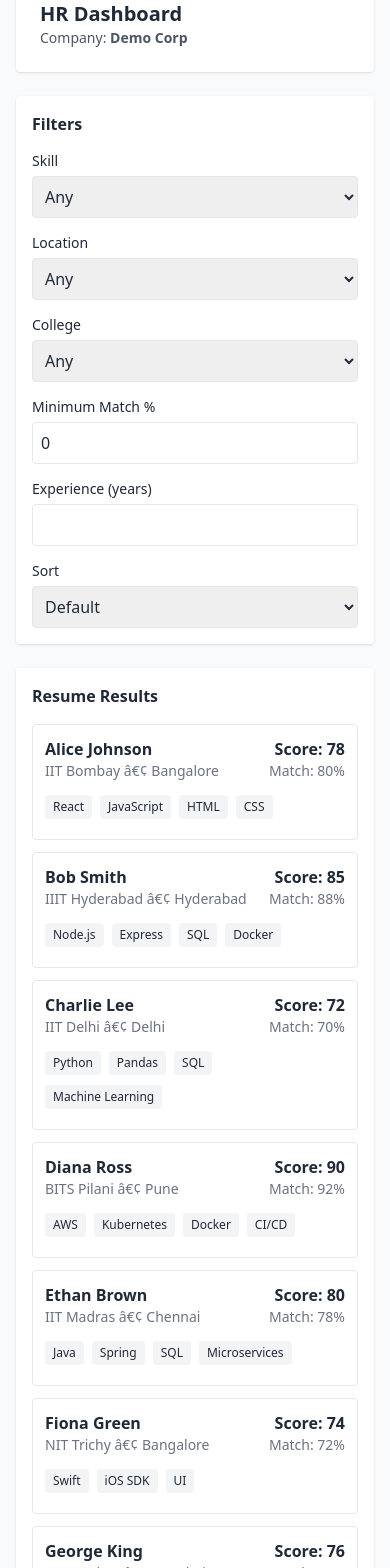
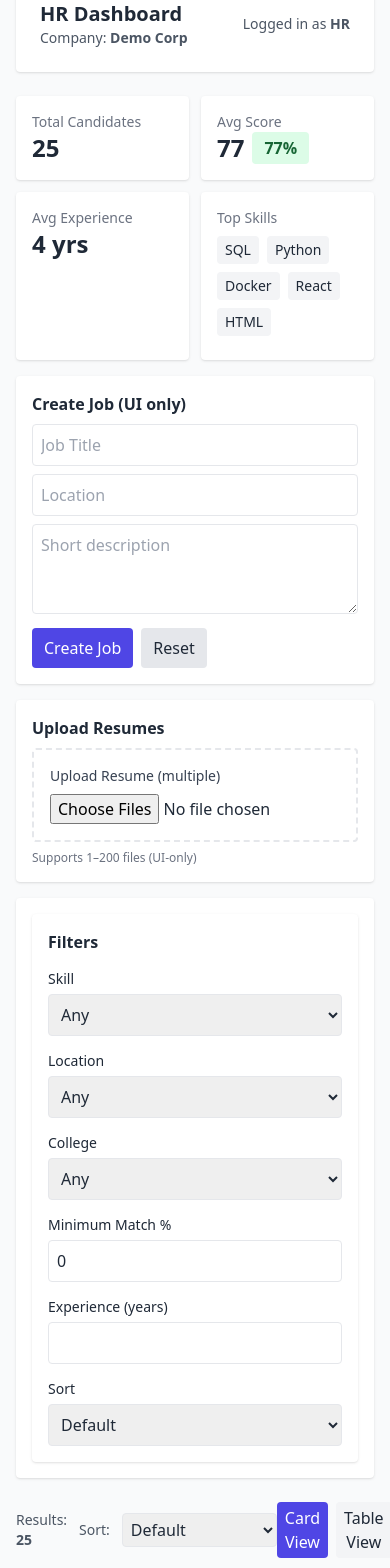
Before and after one commit to M-ABHIRAM36/resume_screener, a React (Vite) app: page /hr in a window 390 px wide. Shown: the part 100-1668 px from the top of the page. Built offline with nearby package versions, Linux system fonts and the light colour scheme.

Commit message:
updated hr dashboard

```diff
--- a/src/pages/auth/Login.jsx
+++ b/src/pages/auth/Login.jsx
@@ -9,6 +9,7 @@ export default function Login(){
   const nav = useNavigate()
   const [email, setEmail] = useState('')
   const [password, setPassword] = useState('')
+  const [role, setRole] = useState('candidate')
   const [touched, setTouched] = useState({})
   const [errors, setErrors] = useState({})
 
@@ -23,8 +24,9 @@ export default function Login(){
   function handleLogin(){
     setTouched({email:true,password:true})
     if(Object.keys(errors).length === 0){
-      // UI-only: simulate login, route to candidate dashboard
-      nav('/candidate')
+      // UI-only: route based on selected role
+      if(role === 'hr') nav('/hr')
+      else nav('/candidate')
     }
   }
 
@@ -36,6 +38,12 @@ export default function Login(){
     <div className="max-w-md bg-white p-6 rounded shadow">
       <h2 className="text-xl font-semibold mb-4">Login</h2>
       <div className="space-y-3">
+        <label className="text-sm">Role</label>
+        <select value={role} onChange={e=>setRole(e.target.value)} className="w-full border p-2 rounded">
+          <option value="candidate">Candidate</option>
+          <option value="hr">HR / Organization</option>
+        </select>
+
         <div>
           <label className="text-sm">Email</label>
           <input value={email} onChange={e=>setEmail(e.target.value)} onBlur={()=>setTouched(t=>({...t,email:true}))} placeholder="Email" className="w-full border p-2 rounded mt-1" />
--- a/src/pages/hr/Dashboard.jsx
+++ b/src/pages/hr/Dashboard.jsx
@@ -2,10 +2,16 @@ import React, { useMemo, useState } from "react"
 import candidatesData from "../../data/candidates.json"
 import FilterPanel from "../../components/FilterPanel"
 import CandidateCard from "../../components/CandidateCard"
+import ResumeUpload from "../../components/ResumeUpload"
+import ScoreBadge from "../../components/ScoreBadge"
 
 export default function HRDashboard(){
   const [filters, setFilters] = useState({skill:"", location:"", college:"", minMatch:0, experience:""})
   const [sortBy, setSortBy] = useState("")
+  const [view, setView] = useState('cards')
+  const [jobTitle, setJobTitle] = useState('')
+  const [jobLocation, setJobLocation] = useState('')
+  const [jobDesc, setJobDesc] = useState('')
 
   const filtered = useMemo(()=>{
     let list = candidatesData.slice()
@@ -16,33 +22,131 @@ export default function HRDashboard(){
     if(filters.minMatch) list = list.filter(c => c.matchPercent >= Number(filters.minMatch))
 
     if(sortBy === 'highest_score') list.sort((a,b)=>b.score-a.score)
-    if(sortBy === 'most_experience') list.sort((a,b)=>b.experience-b.experience)
+    if(sortBy === 'most_experience') list.sort((a,b)=>b.experience-a.experience)
     if(sortBy === 'top5') list = list.slice(0,5)
 
     return list
   },[filters, sortBy])
 
+  const stats = useMemo(()=>{
+    const total = candidatesData.length
+    const avgScore = Math.round((candidatesData.reduce((s,c)=>s+c.score,0)/total)||0)
+    const avgExp = Math.round((candidatesData.reduce((s,c)=>s+c.experience,0)/total)||0)
+    const topSkills = Object.entries(candidatesData.flatMap(c=>c.skills).reduce((acc,s)=>{acc[s]=(acc[s]||0)+1;return acc},{}) ).sort((a,b)=>b[1]-a[1]).slice(0,5).map(x=>x[0])
+    return {total, avgScore, avgExp, topSkills}
+  },[])
+
   return (
     <div className="space-y-6">
-      <div className="bg-white rounded shadow p-6">
-        <h2 className="text-xl font-semibold">HR Dashboard</h2>
-        <p className="text-sm text-gray-600">Company: <strong>Demo Corp</strong></p>
+      <div className="bg-white rounded shadow p-6 flex items-center justify-between">
+        <div>
+          <h2 className="text-xl font-semibold">HR Dashboard</h2>
+          <p className="text-sm text-gray-600">Company: <strong>Demo Corp</strong></p>
+        </div>
+        <div className="flex gap-4">
+          <div className="text-sm text-gray-600">Logged in as <strong>HR</strong></div>
+        </div>
       </div>
 
-      <div className="grid grid-cols-1 lg:grid-cols-4 gap-6">
-        <div className="lg:col-span-1">
-          <FilterPanel filters={filters} setFilters={setFilters} setSortBy={setSortBy} />
+      <div className="grid grid-cols-1 lg:grid-cols-12 gap-6">
+        <div className="lg:col-span-3 space-y-4">
+          <div className="grid grid-cols-2 gap-3">
+            <div className="bg-white rounded p-4 shadow">
+              <div className="text-sm text-gray-500">Total Candidates</div>
+              <div className="text-2xl font-bold">{stats.total}</div>
+            </div>
+            <div className="bg-white rounded p-4 shadow">
+              <div className="text-sm text-gray-500">Avg Score</div>
+              <div className="flex items-center gap-2"><div className="text-2xl font-bold">{stats.avgScore}</div><ScoreBadge score={stats.avgScore} /></div>
+            </div>
+            <div className="bg-white rounded p-4 shadow">
+              <div className="text-sm text-gray-500">Avg Experience</div>
+              <div className="text-2xl font-bold">{stats.avgExp} yrs</div>
+            </div>
+            <div className="bg-white rounded p-4 shadow">
+              <div className="text-sm text-gray-500">Top Skills</div>
+              <div className="mt-2 flex flex-wrap">{stats.topSkills.map(s=> <span key={s} className="bg-gray-100 text-sm px-2 py-1 rounded mr-2 mb-2">{s}</span>)}</div>
+            </div>
+          </div>
+
+          <div className="bg-white rounded shadow p-4">
+            <h4 className="font-semibold mb-2">Create Job (UI only)</h4>
+            <input value={jobTitle} onChange={e=>setJobTitle(e.target.value)} placeholder="Job Title" className="w-full border p-2 rounded mb-2" />
+            <input value={jobLocation} onChange={e=>setJobLocation(e.target.value)} placeholder="Location" className="w-full border p-2 rounded mb-2" />
+            <textarea value={jobDesc} onChange={e=>setJobDesc(e.target.value)} placeholder="Short description" className="w-full border p-2 rounded mb-2" rows={3} />
+            <div className="flex gap-2">
+              <button className="px-3 py-2 bg-indigo-600 text-white rounded">Create Job</button>
+              <button className="px-3 py-2 bg-gray-200 rounded">Reset</button>
+            </div>
+          </div>
+
+          <div className="bg-white rounded shadow p-4">
+            <h4 className="font-semibold mb-2">Upload Resumes</h4>
+            <ResumeUpload single={false} />
+            <p className="text-xs text-gray-500 mt-2">Supports 1–200 files (UI-only)</p>
+          </div>
+
+          <div className="bg-white rounded shadow p-4">
+            <FilterPanel filters={filters} setFilters={setFilters} setSortBy={setSortBy} />
+          </div>
         </div>
-        <div className="lg:col-span-3">
-          <div className="bg-white rounded shadow p-4">
-            <h3 className="font-semibold mb-4">Resume Results</h3>
+
+        <div className="lg:col-span-9">
+          <div className="flex items-center justify-between mb-4">
+            <div className="flex items-center gap-3">
+              <div className="text-sm text-gray-600">Results: <strong>{filtered.length}</strong></div>
+              <div className="text-sm text-gray-600">Sort:</div>
+              <select onChange={e=>setSortBy(e.target.value)} className="border p-1 rounded">
+                <option value="">Default</option>
+                <option value="top5">Top 5</option>
+                <option value="highest_score">Highest score</option>
+                <option value="most_experience">Most experience</option>
+              </select>
+            </div>
+
+            <div className="flex items-center gap-2">
+              <button onClick={()=>setView('cards')} className={`px-2 py-1 rounded ${view==='cards'?'bg-indigo-600 text-white':'bg-gray-100'}`}>Card View</button>
+              <button onClick={()=>setView('table')} className={`px-2 py-1 rounded ${view==='table'?'bg-indigo-600 text-white':'bg-gray-100'}`}>Table View</button>
+            </div>
+          </div>
+
+          {view === 'cards' && (
             <div className="space-y-3">
-              {filtered.map(c => (
-                <CandidateCard key={c.id} candidate={c} />
-              ))}
+              {filtered.map(c => <CandidateCard key={c.id} candidate={c} />)}
               {filtered.length===0 && <p className="text-gray-500">No candidates match the filters.</p>}
             </div>
-          </div>
+          )}
+
+          {view === 'table' && (
+            <div className="bg-white rounded shadow overflow-auto">
+              <table className="min-w-full table-auto">
+                <thead className="bg-gray-50">
+                  <tr>
+                    <th className="px-4 py-2 text-left">Name</th>
+                    <th className="px-4 py-2 text-left">Location</th>
+                    <th className="px-4 py-2 text-left">College</th>
+                    <th className="px-4 py-2 text-left">Experience</th>
+                    <th className="px-4 py-2 text-left">Score</th>
+                    <th className="px-4 py-2 text-left">Match %</th>
+                    <th className="px-4 py-2 text-left">Skills</th>
+                  </tr>
+                </thead>
+                <tbody>
+                  {filtered.map(c=> (
+                    <tr key={c.id} className="border-t hover:bg-gray-50">
+                      <td className="px-4 py-3">{c.name}</td>
+                      <td className="px-4 py-3">{c.location}</td>
+                      <td className="px-4 py-3">{c.college}</td>
+                      <td className="px-4 py-3">{c.experience} yrs</td>
+                      <td className="px-4 py-3"><ScoreBadge score={c.score} /></td>
+                      <td className="px-4 py-3">{c.matchPercent}%</td>
+                      <td className="px-4 py-3"><div className="flex flex-wrap">{c.skills.slice(0,6).map(s=> <span key={s} className="bg-gray-100 text-sm px-2 py-1 rounded mr-2 mb-2">{s}</span>)}</div></td>
+                    </tr>
+                  ))}
+                </tbody>
+              </table>
+            </div>
+          )}
         </div>
       </div>
     </div>
```
